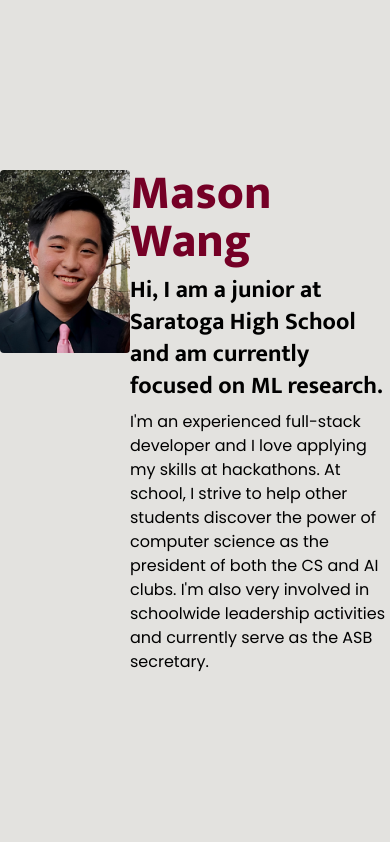
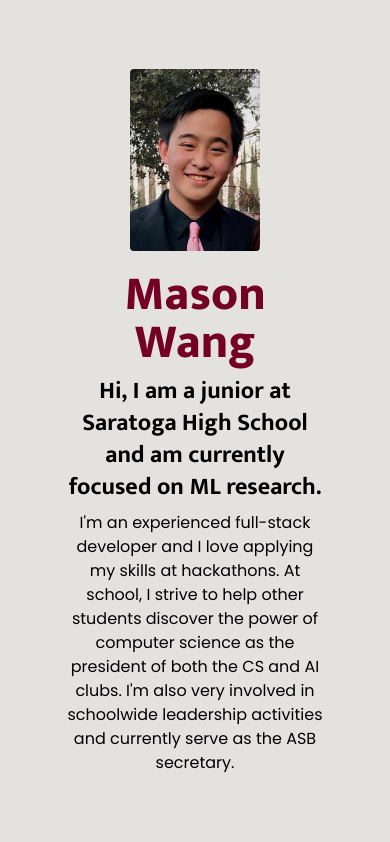
Before and after one commit to masonwang025/masonwang.me, a website: page index.html in a window 390 px wide. Shown: the top 842 px of the page. Drawn offline with Linux system fonts and the light colour scheme.

Commit message:
mobile base hero

```diff
--- a/index.html
+++ b/index.html
@@ -26,8 +26,8 @@
   <body>
     <!-- hero -->
     <section id="hero" class="flex min-h-screen">
-      <div class="flex container m-auto">
-        <div class="w-1/3">
+      <div class="flex flex-col space-y-5 md:space-y-0 md:flex-row container m-auto">
+        <div class="w-1/3 mx-auto">
           <img
             src="/assets/img/pfp.jpg"
             alt="mason wang"
@@ -36,7 +36,7 @@
             width="200"
           />
         </div>
-        <div class="w-2/3 flex flex-col my-auto space-y-2">
+        <div class="w-2/3 flex flex-col text-center md:text-left my-auto space-y-2 mx-auto">
           <div>
             <h1
               class="
```
Also changed, not shown: dist/output.css.
